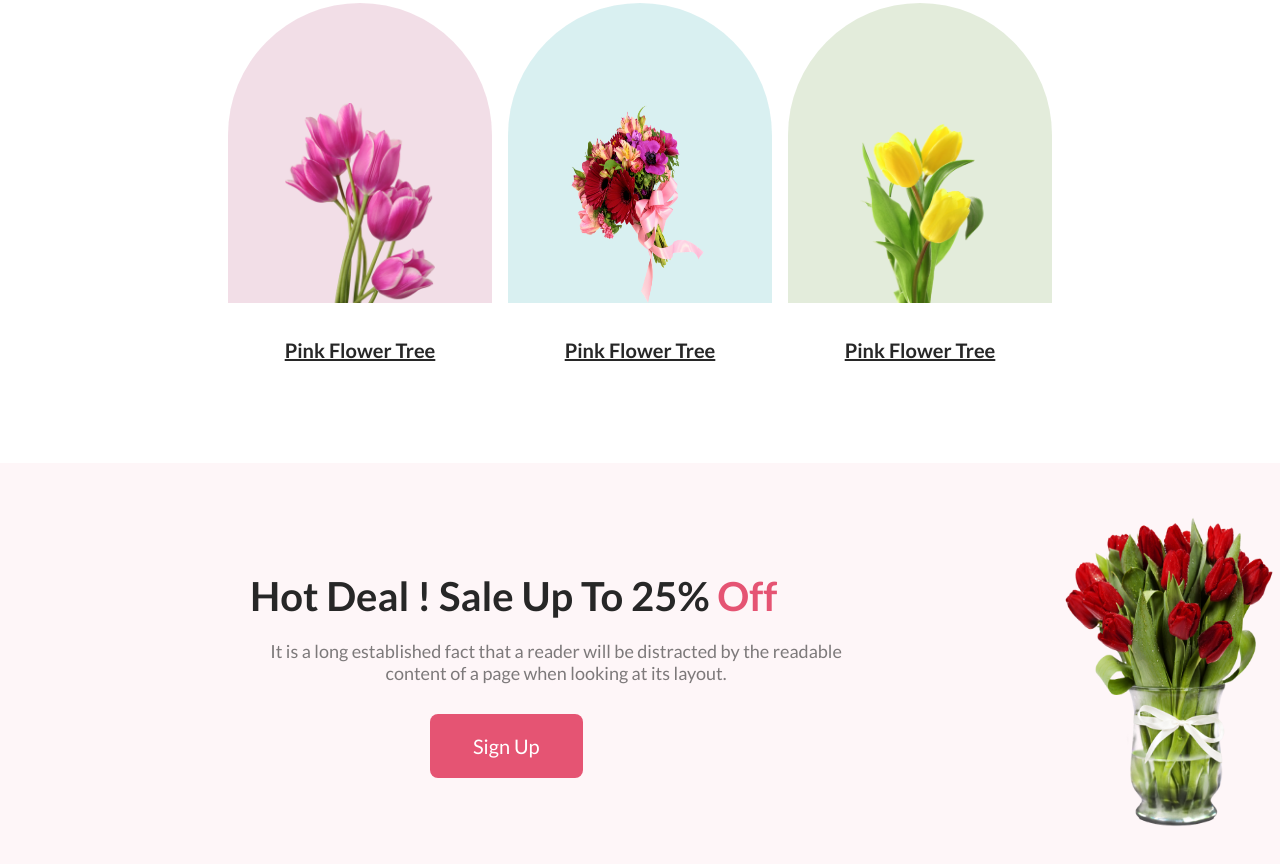
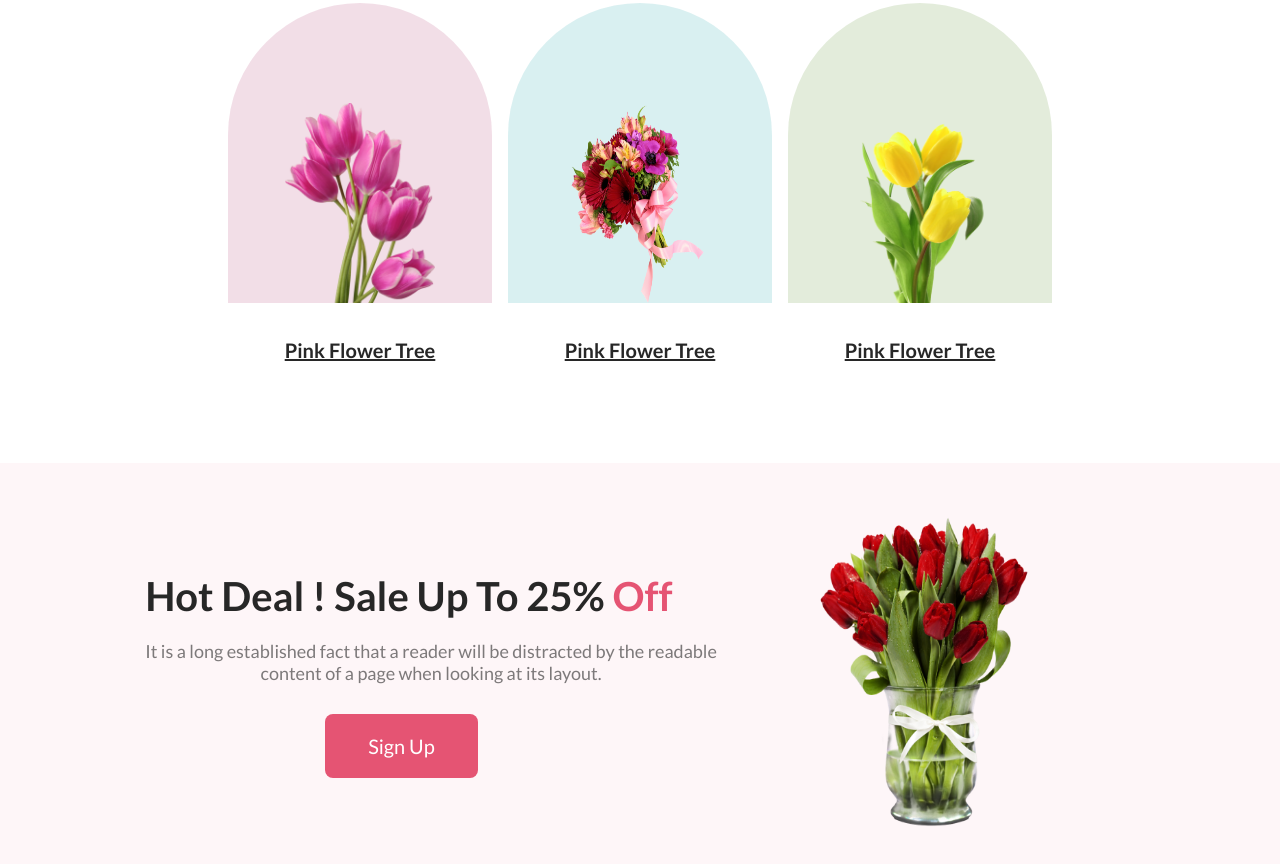
Before and after one commit to Mysha-Mazumder/flower-shop, a plain HTML site: page index.html in a window 1280 px wide. Shown: the part 1063-1927 px from the top of the page. Drawn offline with Linux system fonts and the light colour scheme.

Commit message:
updated sale section

```diff
--- a/index.html
+++ b/index.html
@@ -55,7 +55,7 @@
        <div class="sale-content">
         <h4 class="sale-title">Hot Deal ! Sale Up To 25% <span class="off">Off</span></h4>
         <p class="sale-description">
-          It is a long established fact that a reader will be distracted by the readable content of a page when looking at its layout.</p>
+          It is a long established fact that a reader will be distracted by the readable <br> content of a page when looking at its layout.</p>
        <button class="btn-primary sale-btn">Sign Up</button>
        </div>
       <div class="sale-photo">
@@ -63,6 +63,7 @@
       </div>
       </div>
       <!---------Sale section ends------------------------->
+
     </main>
 </body>
 </html>
--- a/style.css
+++ b/style.css
@@ -111,7 +111,7 @@ align-items: center;
 padding: 50px 0;
 }
 .sale-content{
-    margin-left: 250px;
+    margin-right: 100px;
 }
 .sale-title{
 color: #272727;
@@ -126,12 +126,13 @@ color: rgba(39, 39, 39, 0.60);
 text-align: center;
 font-size: 18px;
 font-weight: 400;
-margin: 20px 0;
+margin-top: 20px;
+margin-bottom: 20px;
 }
 .sale-flower-img{
 width: 218px;
 height: 320px;
-margin-left: 200px;
+margin-right: 100px;
 }
 .sale-btn{
 margin-left: 180px;
```
